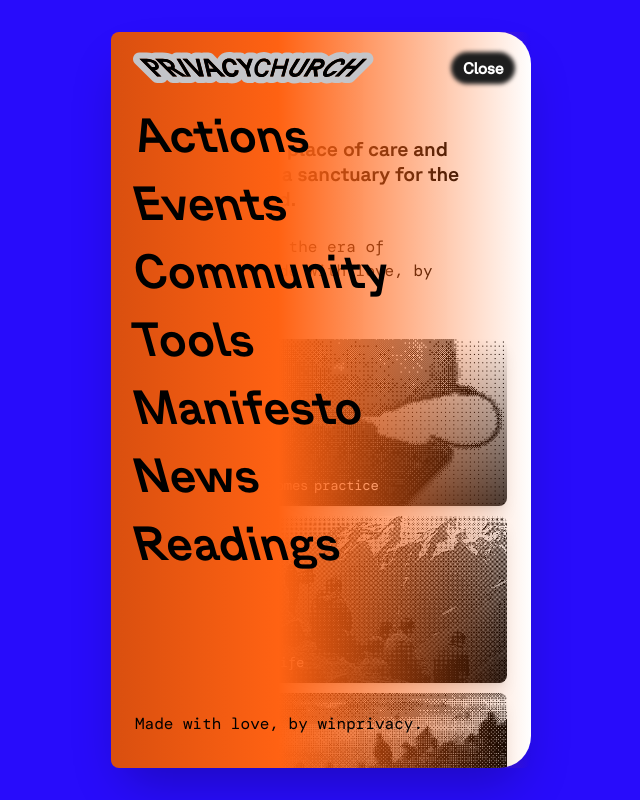
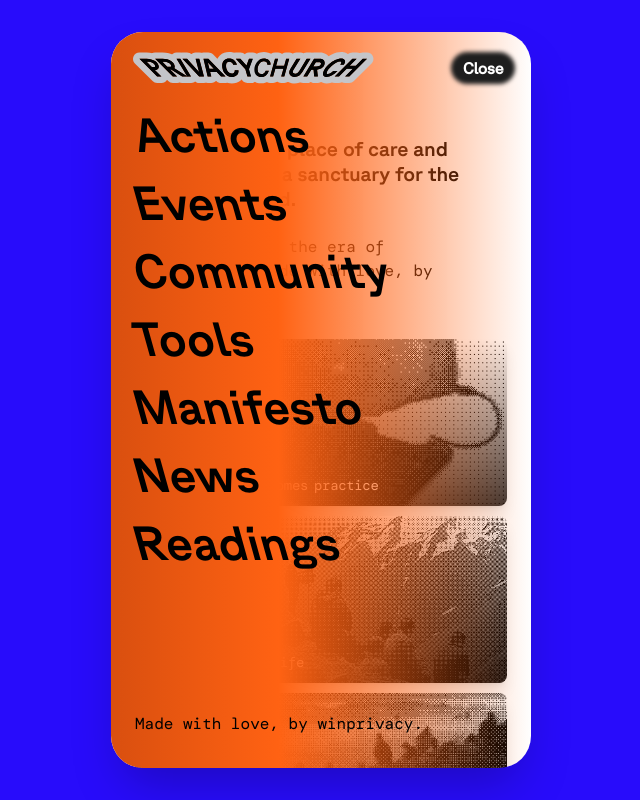
Before and after one commit to JordanGallant/privacy-church, a Next.js app: page /home in a window 1280 px wide. Both pictures are taken after a click on the button "Menu". Shown: the whole page, without its empty margins (319-959 px from the left). Built offline with nearby package versions, Linux system fonts and the light colour scheme; no server answers; the database is empty.

Commit message:
rounded nav

```diff
--- a/app/_components/nav.tsx
+++ b/app/_components/nav.tsx
@@ -139,7 +139,7 @@
 
       {shouldRender && (
         <div className="fixed inset-0 z-[100] flex items-start justify-center md:items-center">
-          <div className="max-w-[420px] w-full h-screen md:h-[calc(100vh-4rem)] md:rounded-lg overflow-hidden relative">
+          <div className="max-w-[420px] w-full h-screen md:h-[calc(100vh-4rem)] md:rounded-[32px] overflow-hidden relative">
             <Menu isClosing={!isOpen} />
           </div>
         </div>
```
